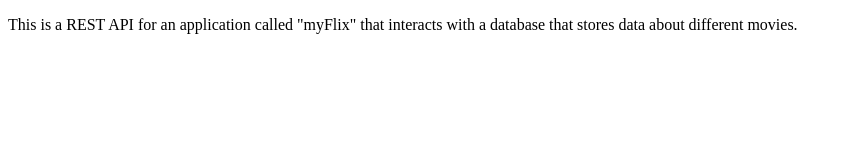
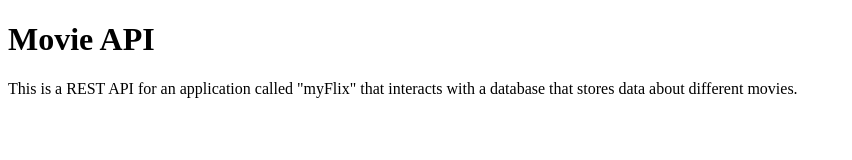
Before and after one commit to justinekape/movie-api, a plain HTML site: page documentation.html in a window 1280 px wide. Shown: the whole page, without its empty margins (0-852 px from the left). Drawn offline with Linux system fonts and the light colour scheme.

Commit message:
Update documentation.html

```diff
--- a/documentation.html
+++ b/documentation.html
@@ -1,7 +1,7 @@
 <!DOCTYPE html>
 <html lang="eng">
 
-<title>Movie API</title>
+<h1>Movie API</h1>
 
 <p>This is a REST API for an application called "myFlix" that interacts with a database that stores data about different movies.</p>
 </html>
```
